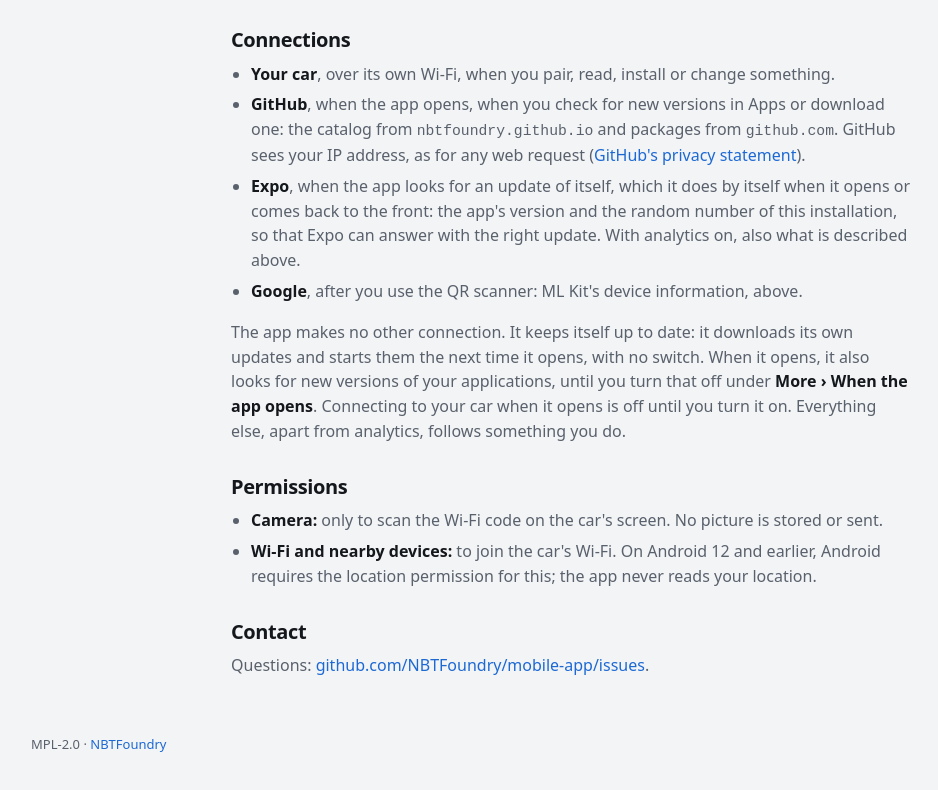
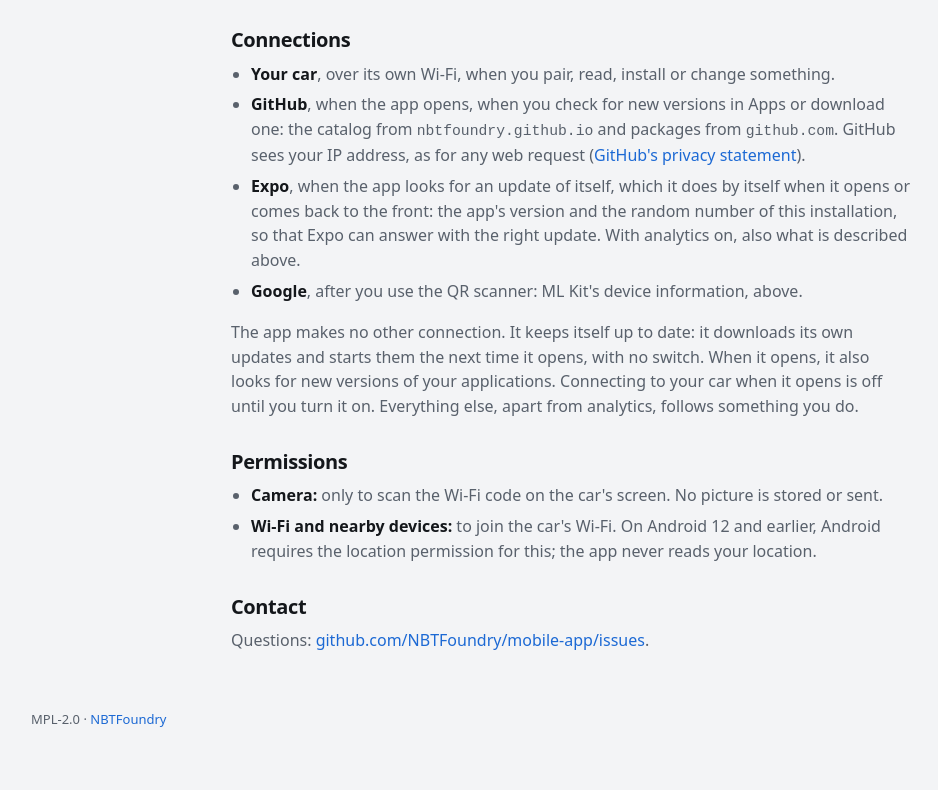
Before and after one commit to NBTFoundry/NBTFoundry.github.io, a plain HTML site: page site/privacy.html in a window 1280 px wide. Shown: the part 895-1685 px from the top of the page, without its empty margins (69-1007 px from the left). Drawn offline with Linux system fonts and the light colour scheme.

Commit message:
Privacy: new versions of the applications are looked for whenever the app opens

```diff
--- a/site/privacy.html
+++ b/site/privacy.html
@@ -65,9 +65,8 @@
   </ul>
   <p>The app makes no other connection. It keeps itself up to date: it downloads its own updates and
     starts them the next time it opens, with no switch. When it opens, it also looks for new versions of
-    your applications, until you turn that off under <b>More › When the app opens</b>. Connecting to your
-    car when it opens is off until you turn it on. Everything else, apart from analytics, follows
-    something you do.</p>
+    your applications. Connecting to your car when it opens is off until you turn it on. Everything
+    else, apart from analytics, follows something you do.</p>
 
   <h2>Permissions</h2>
   <ul>
```
